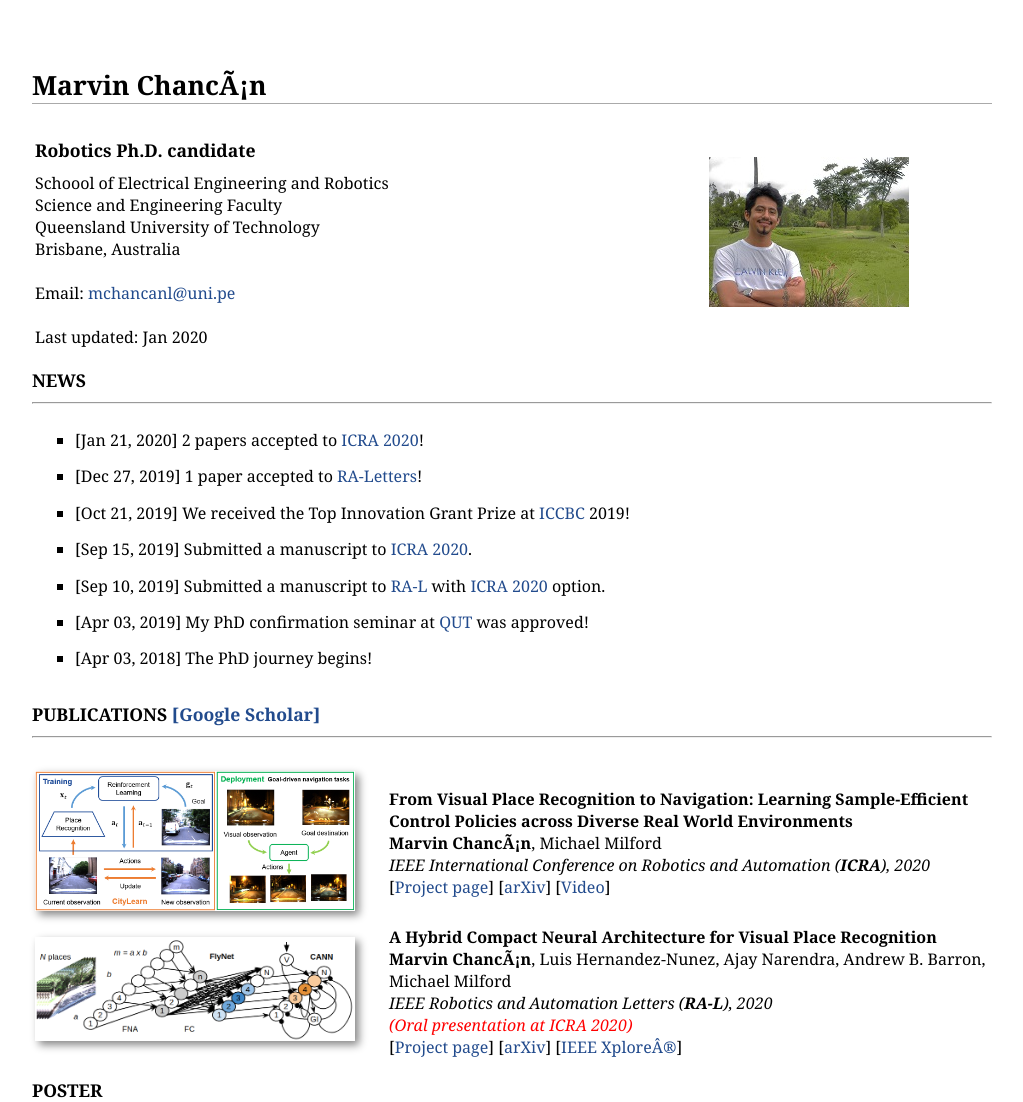
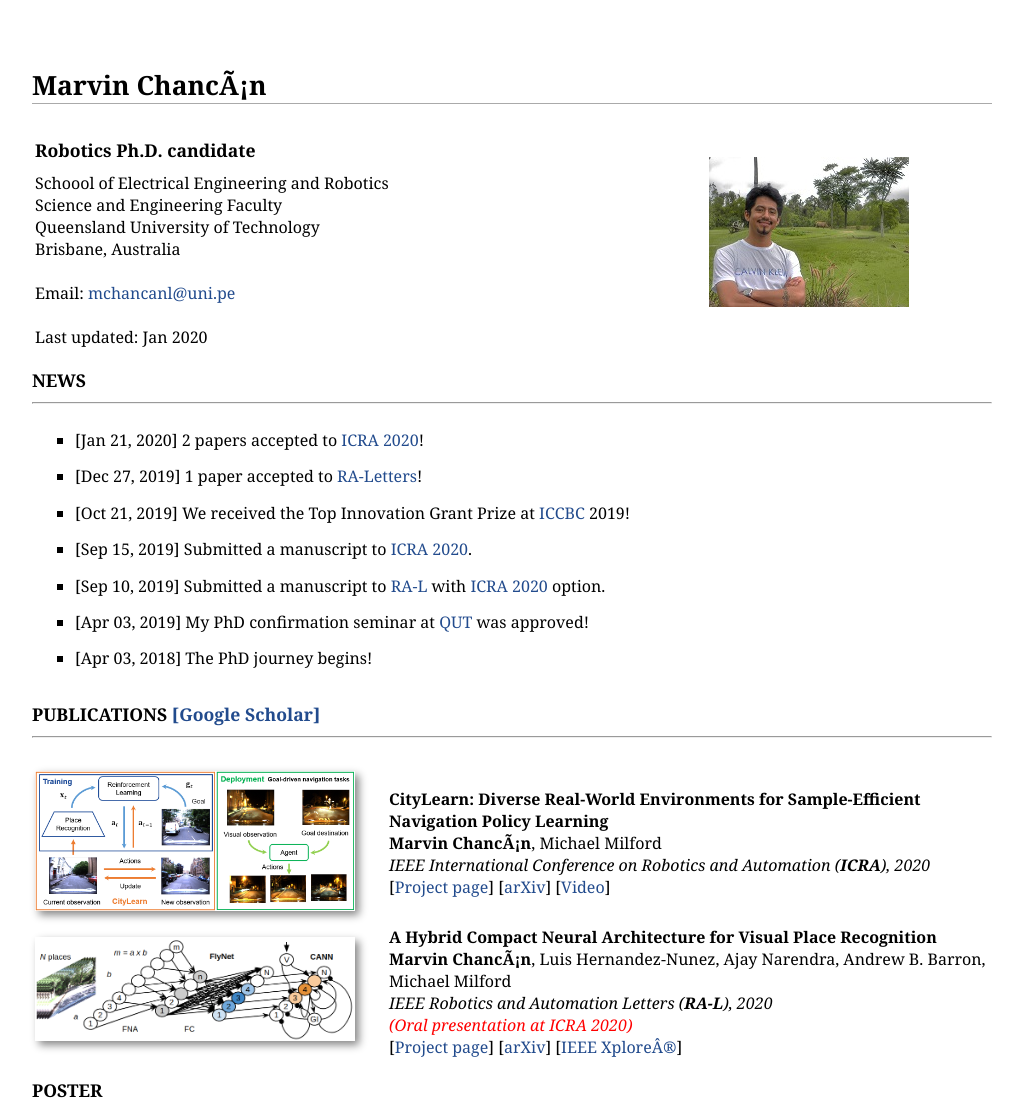
Before and after one commit to mchancan/mchancan.github.io, a Jekyll site: the page built from index.html, in a window 1280 px wide. Shown: the top 1102 px of the page, without its empty margins (128-1151 px from the left). Built offline with Jekyll 4.4.1, drawn with Linux system fonts in a browser that asks for light colours; grey boxes are pictures that could not be loaded.

Commit message:
Update index.html

```diff
--- a/index.html
+++ b/index.html
@@ -66,7 +66,7 @@ title: MV
 			<a href="projects/CityLearn/index.html"><img style="box-shadow: 4px 4px 8px #888" src="projects/CityLearn/citylearn.png"  width="320px" height="inherit" border="1px" /></a>
 		</td>
 		<td>
-			<b>From Visual Place Recognition to Navigation: Learning Sample-Efficient Control Policies across Diverse Real World Environments </b> <br>
+			<b>CityLearn: Diverse Real-World Environments for Sample-Efficient Navigation Policy Learning</b> <br>
 			<b>Marvin Chancán</b>, Michael Milford </br>
 			<em>IEEE International Conference on Robotics and Automation (<b>ICRA</b>), 2020</em></br>
 			[<a href="projects/CityLearn/index.html">Project page</a>]
```
